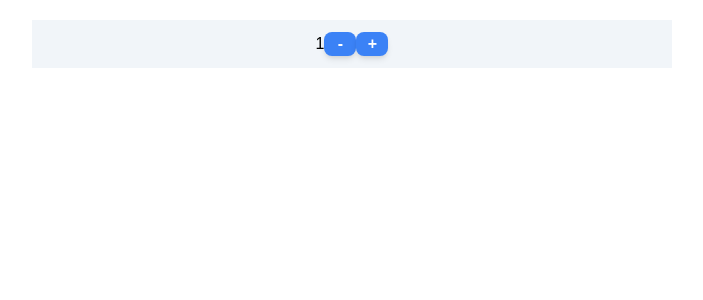
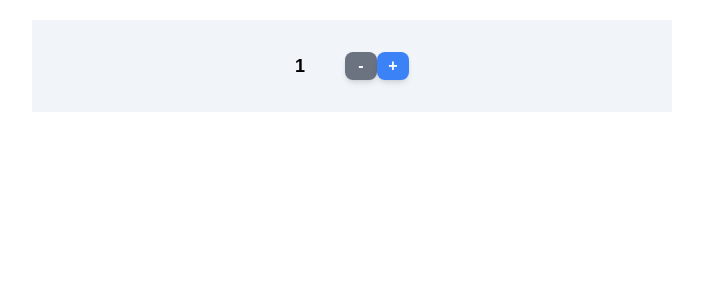
Before and after one commit to Bstrinic/cprg306-assignments, a Next.js app: page /week-4 in a window 1280 px wide. Shown: the top 300 px of the page, without its empty margins (288-991 px from the left). Built offline with nearby package versions, Linux system fonts and the light colour scheme.

Commit message:
Figured out how to use template literals for dynamic changes, need to figure out hover on disabled

```diff
--- a/app/week-4/new-item.js
+++ b/app/week-4/new-item.js
@@ -3,13 +3,16 @@
 import { useState } from "react";
 
 export default function NewItem() {
-  // Button enabled
-  let buttonStyles ="w-8 bg-blue-500 text-white font-semibold rounded-lg shadow-md hover:bg-blue-700 focus:outline-none focus:ring-2 disabled:bg-gray-400 focus:ring-blue-400 focus:ring-opacity-75";
-
-  // Conditional Styling
-
   // initializing state variables
   const [quantity, setQuantity] = useState(1);
+
+  // Button disabled
+  const incrementDisabled = quantity >= 20;
+  const decrementDisabled = quantity <= 1;
+
+  // Button enabled
+  let buttonStyles =
+    "w-8 bg-blue-500 text-white font-semibold rounded-lg shadow-md hover:bg-blue-700 focus:outline-none focus:ring-2 focus:ring-blue-400 focus:ring-opacity-75";
 
   // Function to increment counter
   const increment = () => {
@@ -27,16 +30,38 @@ export default function NewItem() {
     }
   };
 
+  //   if (quantity >= 20) {
+  //     buttonStyles =
+  //       "w-8 bg-gray-500 text-white font-semibold rounded-lg shadow-md focus:outline-none focus:ring-2 focus:ring-blue-400 focus:ring-opacity-75";
+  //   }
+
+  //   if (quantity <= 1) {
+  //     buttonStyles =
+  //       "w-8 bg-gray-500 text-white font-semibold rounded-lg shadow-md hover:bg-blue-700 focus:outline-none focus:ring-2 focus:ring-blue-400 focus:ring-opacity-75";
+  //   }
+
   return (
     <div className="bg-slate-100 flex m-5 w-1/2 justify-center p-3">
-      <div className="flex justify-between">
-        <p className="text-black">{quantity}</p>
-        <button className={buttonStyles} onClick={decrement}>
-          -
-        </button>
-        <button className={buttonStyles} onClick={increment}>
-          +
-        </button>
+      <div className="flex justify-between  ">
+        <p className="text-black m-3 p-2 font-bold text-lg">{quantity}</p>
+        <div className="flex m-3 p-2">
+          <button
+            className={`${buttonStyles} ${
+              decrementDisabled ? "bg-gray-500" : ""
+            }`}
+            onClick={decrement}
+          >
+            -
+          </button>
+          <button
+            className={`${buttonStyles} ${
+              incrementDisabled ? "bg-gray-500" : ""
+            }`}
+            onClick={increment}
+          >
+            +
+          </button>
+        </div>
       </div>
     </div>
   );
```
